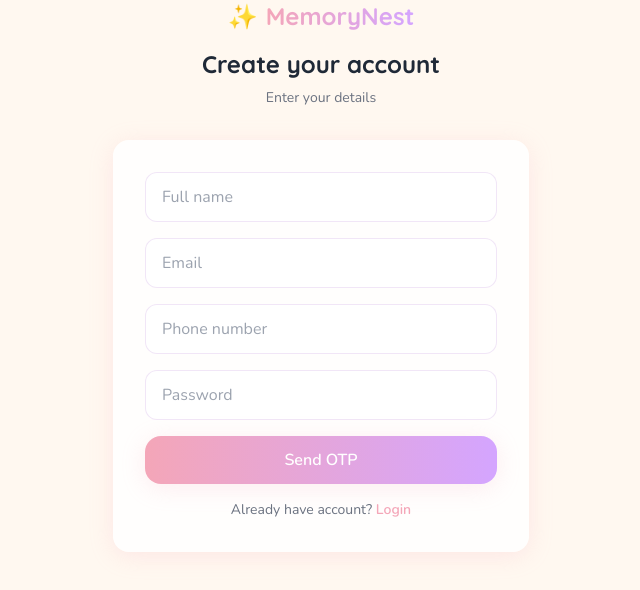
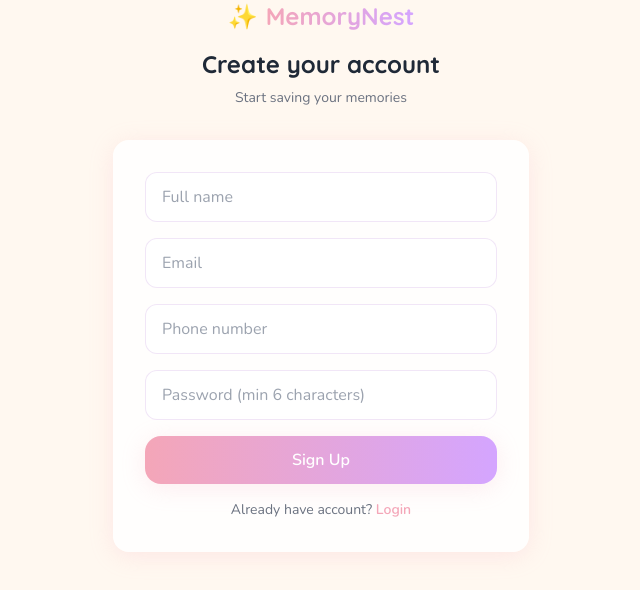
Before and after one commit to saniya026/memory-nest, a React (Vite) app in the folder frontend/: page /signup in a window 1280 px wide. Shown: the top 590 px of the page, without its empty margins (319-959 px from the left). Built offline with nearby package versions, Linux system fonts and the light colour scheme; no server answers.

Commit message:
refactor: remove OTP handling from signup process and streamline registration flow

```diff
--- a/frontend/src/context/AuthContext.jsx
+++ b/frontend/src/context/AuthContext.jsx
@@ -15,30 +15,10 @@ export const AuthProvider = ({ children }) => {
     setLoading(false)
   }, [])
 
-  // 1. OTP Bhejo - Signup ke time
-  const sendOTP = async (phone) => {
-    const randomOTP = Math.floor(100000 + Math.random() * 900000)
-    localStorage.setItem('currentOTP', randomOTP.toString())
-    localStorage.setItem('tempPhone', phone)
-    console.log(`OTP for ${phone}: ${randomOTP}`)
-    toast.success(`OTP sent to ${phone}`)
-    return true
-  }
-
-  // 2. OTP Verify Karo
-  const verifyOTP = async (otp) => {
-    const correctOTP = localStorage.getItem('currentOTP')
-    if (otp === correctOTP) {
-      localStorage.removeItem('currentOTP')
-      return true
-    }
-    toast.error('Wrong OTP')
-    return false
-  }
-
-  // 3. SIGNUP - Account Banao
+  // SIGNUP - Direct account banao
   const register = async (name, email, password, phone) => {
     const allUsers = JSON.parse(localStorage.getItem('allUsers') || '[]')
+
     if (allUsers.find(u => u.email === email)) {
       toast.error('Email already registered')
       throw new Error('Email exists')
@@ -56,13 +36,12 @@ export const AuthProvider = ({ children }) => {
     localStorage.setItem('allUsers', JSON.stringify(allUsers))
     localStorage.setItem('memoryNestUser', JSON.stringify(userData))
     setUser(userData)
-    localStorage.removeItem('tempPhone')
     toast.success('Account created successfully!')
     navigate('/dashboard')
     return userData
   }
 
-  // 4. LOGIN - Email Password Se
+  // LOGIN - Email Password se
   const login = async (email, password) => {
     const allUsers = JSON.parse(localStorage.getItem('allUsers') || '[]')
     const foundUser = allUsers.find(u => u.email === email && u.password === password)
@@ -90,8 +69,6 @@ export const AuthProvider = ({ children }) => {
       user,
       isAuthenticated:!!user,
       loading,
-      sendOTP,
-      verifyOTP,
       register,
       login,
       logout
--- a/frontend/src/pages/auth/Signup.jsx
+++ b/frontend/src/pages/auth/Signup.jsx
@@ -1,39 +1,20 @@
 import { useState } from 'react'
 import { Link } from 'react-router-dom'
-import toast from 'react-hot-toast'
 import { useAuth } from '../../context/AuthContext'
 import Logo from '../../components/layout/Logo'
 
 export default function Signup() {
-  const [step, setStep] = useState(1)
   const [form, setForm] = useState({ name: '', email: '', password: '', phone: '' })
-  const [otp, setOtp] = useState('')
   const [loading, setLoading] = useState(false)
-  const { sendOTP, verifyOTP, register } = useAuth()
+  const { register } = useAuth()
 
-  const handleSendOTP = async (e) => {
+  const handleSubmit = async (e) => {
     e.preventDefault()
     setLoading(true)
     try {
-      await sendOTP(form.phone)
-      setStep(2)
+      await register(form.name, form.email, form.password, form.phone)
     } catch (err) {
-      toast.error('Failed to send OTP')
-    } finally {
-      setLoading(false)
-    }
-  }
-
-  const handleVerifyAndSignup = async (e) => {
-    e.preventDefault()
-    setLoading(true)
-    try {
-      const isValid = await verifyOTP(otp)
-      if (isValid) {
-        await register(form.name, form.email, form.password, form.phone)
-      }
-    } catch (err) {
-      toast.error('Something went wrong')
+      // Error handled in register
     } finally {
       setLoading(false)
     }
@@ -43,16 +24,11 @@ export default function Signup() {
     <div className="mx-auto flex min-h- max-w-md flex-col justify-center px-4">
       <div className="mb-8 text-center">
         <Logo className="justify-center text-2xl" />
-        <h1 className="mt-4 font-display text-2xl font-bold">
-          {step === 1? 'Create your account' : 'Verify Phone'}
-        </h1>
-        <p className="mt-2 text-sm text-gray-500">
-          {step === 1? 'Enter your details' : `Enter OTP sent to ${form.phone}`}
-        </p>
+        <h1 className="mt-4 font-display text-2xl font-bold">Create your account</h1>
+        <p className="mt-2 text-sm text-gray-500">Start saving your memories</p>
       </div>
 
-      {step === 1? (
-        <form onSubmit={handleSendOTP} className="space-y-4 rounded-2xl bg-white/90 p-8 shadow-card">
+      <form onSubmit={handleSubmit} className="space-y-4 rounded-2xl bg-white/90 p-8 shadow-card">
         <input
           className="input-field"
           placeholder="Full name"
@@ -80,38 +56,19 @@ export default function Signup() {
         <input
           type="password"
           className="input-field"
-            placeholder="Password"
+          placeholder="Password (min 6 characters)"
           value={form.password}
           onChange={(e) => setForm({...form, password: e.target.value })}
           minLength={6}
           required
         />
         <button type="submit" disabled={loading} className="btn-primary w-full">
-            {loading? 'Sending...' : 'Send OTP'}
+          {loading? 'Creating account...' : 'Sign Up'}
         </button>
         <p className="text-center text-sm text-gray-500">
           Already have account? <Link to="/login" className="font-semibold text-rose">Login</Link>
         </p>
       </form>
-      ) : (
-        <form onSubmit={handleVerifyAndSignup} className="space-y-4 rounded-2xl bg-white/90 p-8 shadow-card">
-          <input
-            type="text"
-            className="input-field text-center text-2xl tracking-widest"
-            placeholder="------"
-            value={otp}
-            onChange={(e) => setOtp(e.target.value)}
-            maxLength={6}
-            required
-          />
-          <button type="submit" disabled={loading} className="btn-primary w-full">
-            {loading? 'Verifying...' : 'Verify & Create Account'}
-          </button>
-          <button type="button" onClick={() => setStep(1)} className="w-full text-sm text-gray-500">
-            Change number
-          </button>
-        </form>
-      )}
     </div>
   )
 }
```
Lines whose indentation alone changed are shown as unchanged.
